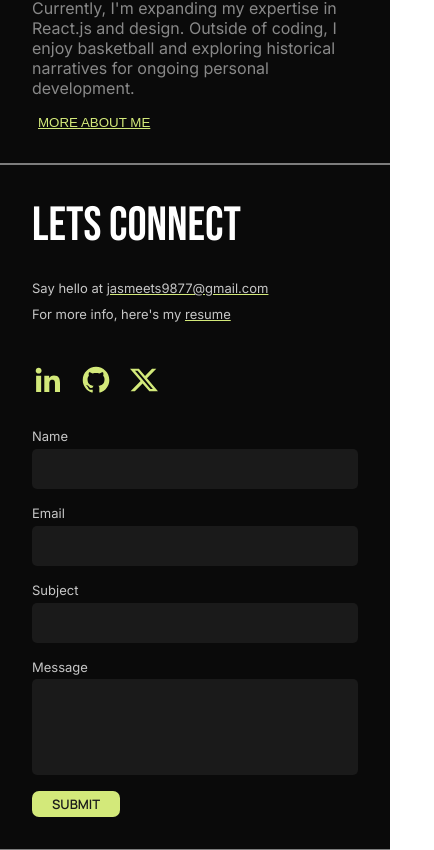
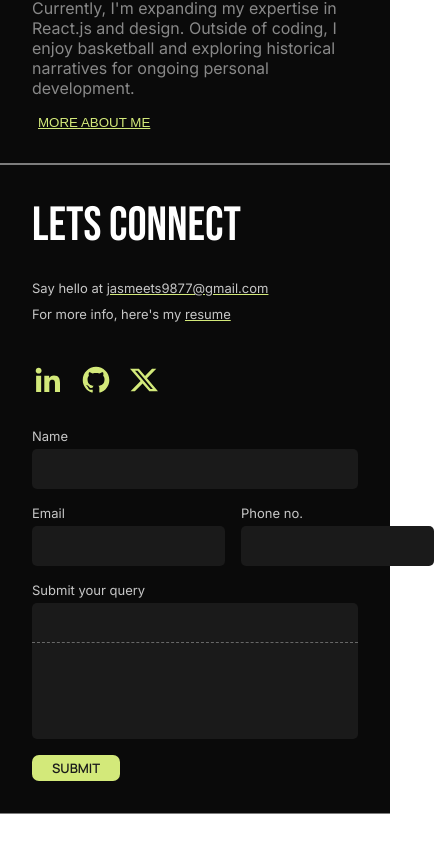
Before and after one commit to jasmeetsingh-1/portfolio, a React (Create React App) app: page / in a window 390 px wide. Shown: the part 5490-6340 px from the top of the page, 434 px wide, since content can reach past the window. After the commit the page ends 6304 px from the top, so only its background shows below. Built offline with nearby package versions, Linux system fonts and the light colour scheme.

Commit message:
added phone number in the contact form

```diff
--- a/src/components/home/componentsHome/contactUs.jsx
+++ b/src/components/home/componentsHome/contactUs.jsx
@@ -14,6 +14,7 @@ const intialValues = {
   contactEmail: "",
   subject: "",
   message: "",
+  contactPhoneNo:"",
 };
 
 const toastConfig = {
@@ -27,6 +28,7 @@ const toastConfig = {
   theme: "dark",
 };
 
+//Phone number wont be mandatory so no validation for it
 const contactUsFormValidator = Yup.object({
   contactName: Yup.string().required("Please enter name."),
   contactEmail: Yup.string()
@@ -95,6 +97,7 @@ function ContactUs() {
                   ""
                 )}
               </div>
+              <div className="contact-us-two-rows">
                 <div className="contact-us-form-row">
                   <label htmlFor="contactEmail">Email</label>
                   <Field
@@ -112,13 +115,23 @@ function ContactUs() {
                   )}
                   </div>
                   <div className="contact-us-form-row">
-                <label htmlFor="subject">Subject</label>
+                  <label htmlFor="contactPhoneNo">Phone no.</label>
                   <Field
                     type="text"
-                  name="subject"
-                  id="subject"
-                  value={values.subject}
+                    name="contactPhoneNo"
+                    id="contactPhoneNo"
+                    value={values.contactPhoneNo}
                   />
+                  {errors.contactPhoneNo && touched.contactPhoneNo ? (
+                    <span className="error-message-contact-us-form">
+                      {errors.contactPhoneNo}
+                    </span>
+                  ) : (
+                    ""
+                  )}
+                  </div>
+              </div>
+              <div className="contact-us-form-row">
                 {errors.subject && touched.subject ? (
                     <span className="error-message-contact-us-form">
                       {errors.subject}
@@ -126,19 +139,20 @@ function ContactUs() {
                 ) : (
                   ""
                 )}
-              </div>
-              <div className="contact-us-form-row">
-                <label htmlFor="message">Message</label>
+                <label htmlFor="subject">Submit your query</label>
+                <Field
+                  type="text"
+                  name="subject"
+                  id="subject"
+                  value={values.subject}
+                  className="query-css-class"
+                />
                 <Field
                   as="textarea"
                   name="message"
                   id="message"
                   value={values.message}
-                  style={{
-                    height: "5rem",
-                    resize: "none",
-                    padding: "1rem 0 0 1rem",
-                  }}
+                  className="query-css-class"
                 />
               </div>
               <div className="contact-us-form-button">
--- a/src/components/home/componentsHome/cssFiles/contactUs.css
+++ b/src/components/home/componentsHome/cssFiles/contactUs.css
@@ -46,6 +46,16 @@
   text-decoration-color: #d3e97a;
   cursor: pointer;
   position: relative;
+}
+
+.contact-us-two-rows{
+  display: flex;
+  justify-content: space-between;
+  gap:1rem;
+}
+
+.contact-us-two-rows > .contact-us-form-row{
+  flex: 1 1;
 }
 
 .contact-us-form-row > input,
@@ -121,6 +131,22 @@ span.error-message-contact-us-form {
   transform-origin: left;
 }
 
+textarea.query-css-class{
+  height: 5rem;
+  resize: none;
+  padding: 1rem 0px 0px 1rem;
+  margin: 0;
+  margin-top: -5px;
+  border-top: 1px dashed #d3d3d36b;
+  border-top-left-radius: 0;
+  border-top-right-radius: 0;
+}
+
+input[type="text"].query-css-class {
+  border-bottom-left-radius: 0;
+  border-bottom-right-radius: 0;
+}
+
 @media screen and (max-width: 800px) {
   .contact-us-holder {
     padding: 2rem;
```
Lines whose indentation alone changed are shown as unchanged.
